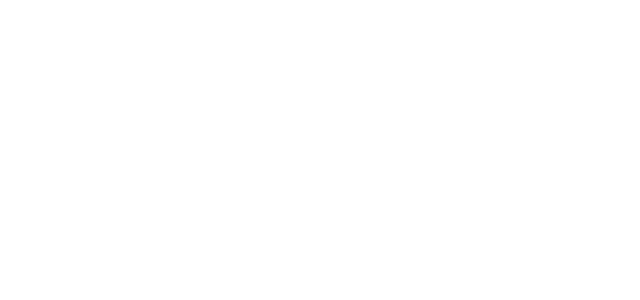
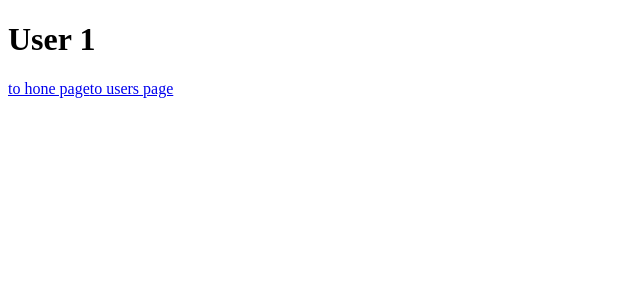
Before and after one commit to les8/nuxt-test, a Nuxt app: page /users/1 in a window 1280 px wide. Before the commit this address had no page. Shown: the top 300 px of the page, without its empty margins (0-640 px from the left). Built offline with nearby package versions, Linux system fonts and the light colour scheme.

Commit message:
feat: dymanic routes

```diff
--- /dev/null
+++ b/pages/users/_id.vue
@@ -0,0 +1,21 @@
+<template>
+  <div>
+    <h1>User {{ id }}</h1>
+    <NuxtLink to="/">to hone page</NuxtLink>
+    <NuxtLink to="/users">to users page</NuxtLink>
+  </div>
+</template>
+
+<script>
+export default {
+  name: 'UserPage',
+  validate({ params }) {
+    return /^\d+$/.test(params.id)
+  },
+  computed: {
+    id() {
+      return this.$route.params.id
+    },
+  },
+}
+</script>
--- a/pages/users/index.vue
+++ b/pages/users/index.vue
@@ -2,6 +2,7 @@
   <div>
     <h1>Users</h1>
     <NuxtLink to="/users/create">to create users page</NuxtLink>
+    <NuxtLink to="/users/1">to user 1</NuxtLink>
   </div>
 </template>
 
```
